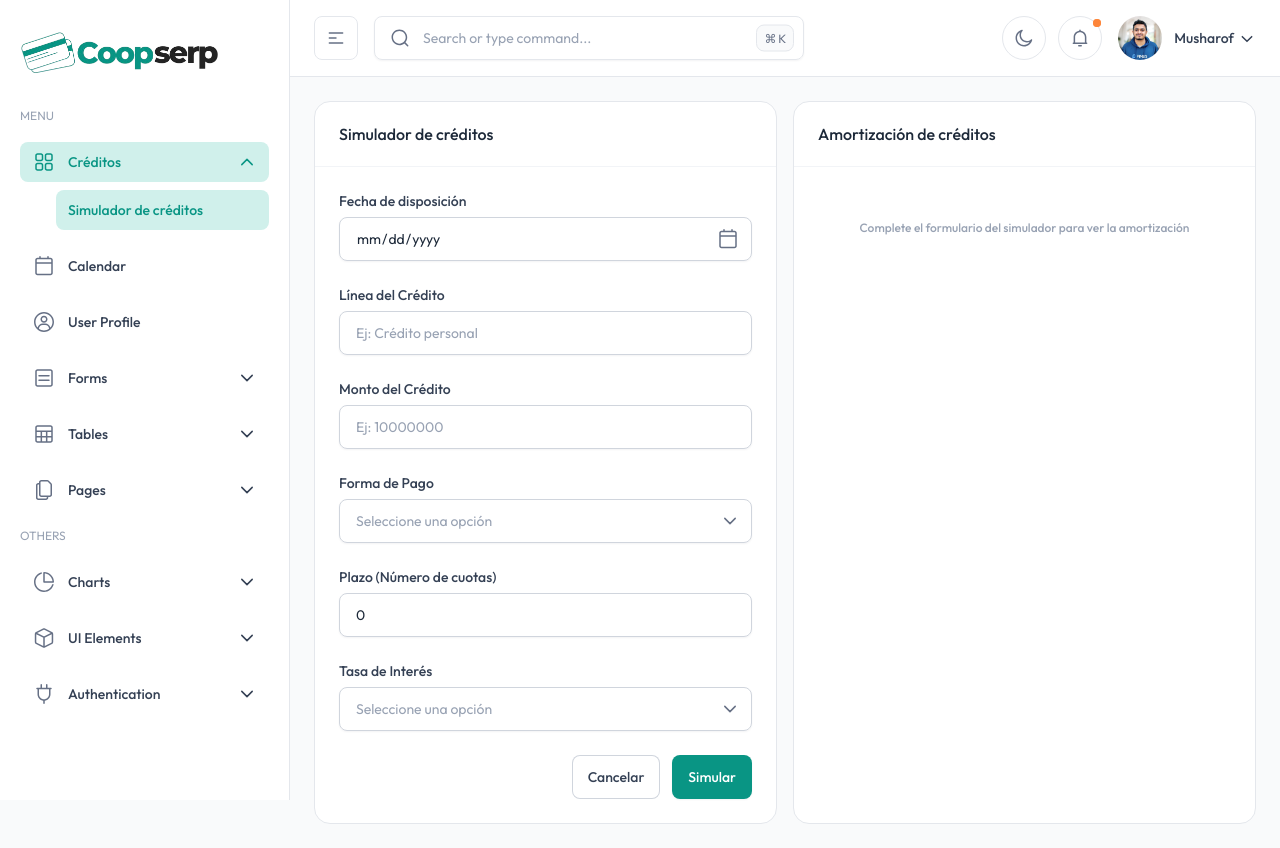
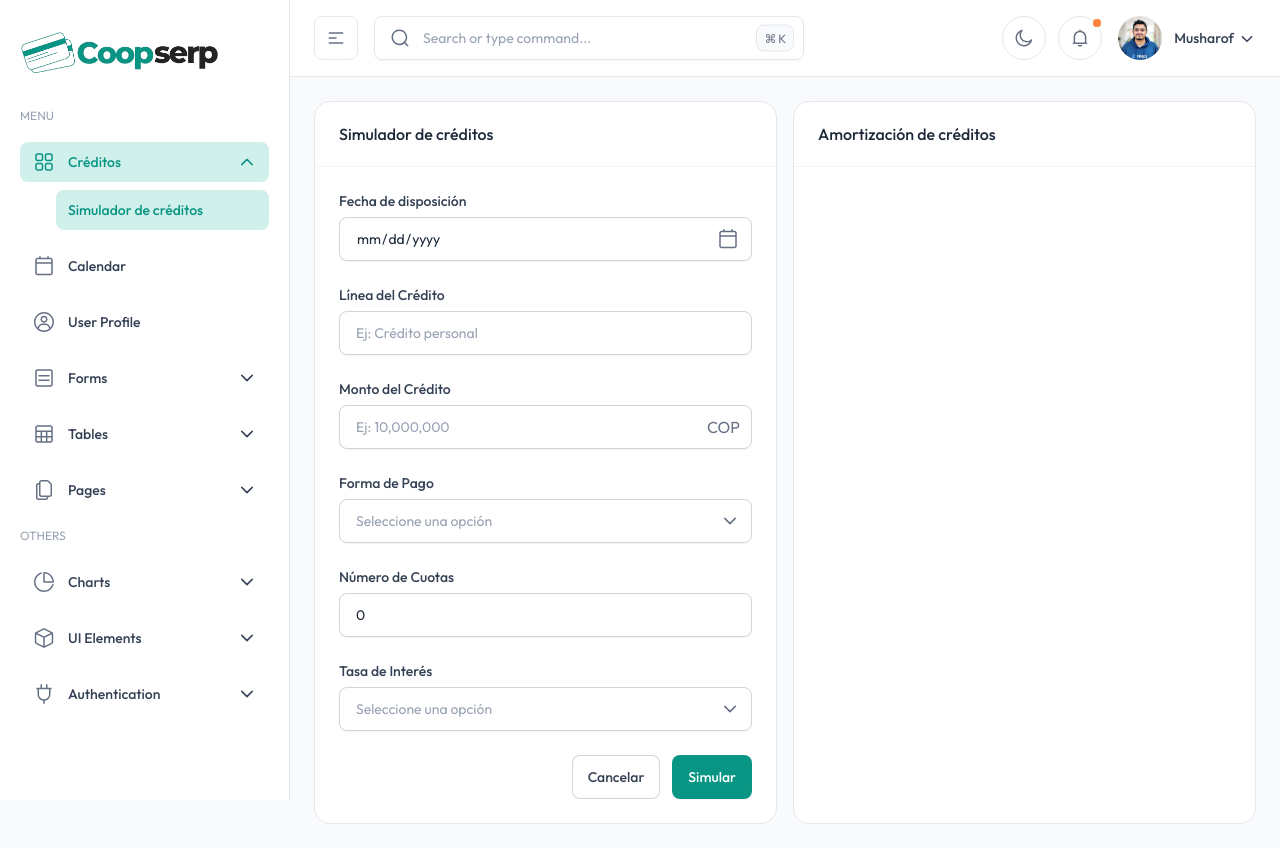
Before and after one commit to Tobarsitoo/SimuladorCredi-FrontEnd, a Next.js app: page / in a window 1280 px wide. Built offline with nearby package versions, Linux system fonts and the light colour scheme.

Commit message:
tabla y acción en el botón simulación
Se realiza las modificación respectivas en el botón simulación y en la tabla.

```diff
--- a/src/components/simluador-creditos/formulario/Inputs.tsx
+++ b/src/components/simluador-creditos/formulario/Inputs.tsx
@@ -18,18 +18,6 @@ interface FormData {
   plazo: number;
 }
 
-export default function DefaultInputs() {
-  const [formData, setFormData] = useState<FormData>({
-    date: "",
-    creditLine: "",
-    amount: "",
-    paymentMethod: "",
-    interestRate: "",
-    plazo: 0
-  });
-
-  const { closeModal } = useModal();
-
 const PAYMENT_OPTIONS = [
   { value: "Mensual", label: "Mensual" },
   { value: "Trimestral", label: "Trimestral" },
@@ -39,24 +27,69 @@ export default function DefaultInputs() {
 
 const INTEREST_RATES = [
   { value: "0", label: "0%" },
-    { value: "1.8", label: "1.8%" } // Valor decimal correcto
+  { value: "1.8", label: "1.8%" },
 ];
 
-  const handleSave = () => {
-    if (!formData.date || !formData.amount || !formData.paymentMethod) {
-      alert("Por favor complete todos los campos requeridos");
-      return;
+const calcularPlazoPorDefecto = (paymentMethod: string): number => {
+  switch (paymentMethod) {
+    case "Mensual": return 12;
+    case "Trimestral": return 4;
+    case "Semestral": return 2;
+    case "Único, al vencimiento": return 1;
+    default: return 12; // Valor por defecto
   }
-    console.log("Datos para simulación:", formData);
-    closeModal();
+};
+
+export default function DefaultInputs() {
+  const [formData, setFormData] = useState<FormData>({
+    date: "",
+    creditLine: "",
+    amount: "",
+    paymentMethod: "",
+    interestRate: "",
+    plazo: 0,
+  });
+
+  const [tableData, setTableData] = useState<{
+    monto: number;
+    tasaInteres: number;
+    plazo: number;
+    fechaInicio: string;
+  } | null>(null);
+
+  const { closeModal } = useModal();
+
+  const handleSimulate = (e: React.FormEvent) => {
+    e.preventDefault();
+    setTableData({
+      monto: Number(formData.amount),
+      tasaInteres: Number(formData.interestRate),
+      plazo: formData.plazo,
+      fechaInicio: formData.date,
+    });
+  };
+
+  const handlePaymentMethodChange = (value: string) => {
+    setFormData(prev => ({
+      ...prev,
+      paymentMethod: value,
+      plazo: prev.plazo === 0 ? calcularPlazoPorDefecto(value) : prev.plazo // Mantener el valor modificado si existe
+    }));
+  };
+
+  const handleChange = (field: keyof FormData, value: string | number) => {
+    setFormData(prev => ({ ...prev, [field]: value }));
   };
 
   return (
     <div className="grid grid-cols-1 md:grid-cols-2 gap-4 w-full h-full items-stretch">
       {/* Sección Simulador */}
       <div className="h-full">
-        <ComponentCard title="Simulador de créditos" className="h-full flex flex-col">
-          <div className="space-y-6 flex-1">
+        <ComponentCard
+          title="Simulador de créditos"
+          className="h-full flex flex-col"
+        >
+          <form onSubmit={handleSimulate} className="space-y-6 flex-1">
             {/* Campo Fecha */}
             <div>
               <Label htmlFor="date">Fecha de disposición</Label>
@@ -66,8 +99,8 @@ export default function DefaultInputs() {
                   id="date"
                   name="date"
                   value={formData.date}
-                  onChange={(e) => setFormData(prev => ({ ...prev, date: e.target.value }))}
-                  min={new Date().toISOString().split('T')[0]}
+                  onChange={(e) => handleChange("date", e.target.value)}
+                  min={new Date().toISOString().split("T")[0]}
                 />
                 <CalenderIcon className="absolute text-gray-500 -translate-y-1/2 right-3 top-1/2 dark:text-gray-400" />
               </div>
@@ -81,7 +114,7 @@ export default function DefaultInputs() {
                 id="creditLine"
                 name="creditLine"
                 value={formData.creditLine}
-                onChange={(e) => setFormData(prev => ({ ...prev, creditLine: e.target.value }))}
+                onChange={(e) => handleChange("creditLine", e.target.value)}
                 placeholder="Ej: Crédito personal"
               />
             </div>
@@ -89,16 +122,21 @@ export default function DefaultInputs() {
             {/* Campo Monto */}
             <div>
               <Label htmlFor="amount">Monto del Crédito</Label>
+              <div className="relative">
                 <Input
                   type="number"
                   id="amount"
                   name="amount"
                   value={formData.amount}
-                onChange={(e) => setFormData(prev => ({ ...prev, amount: e.target.value }))}
+                  onChange={(e) => handleChange("amount", e.target.value)}
                   min="0"
-                step={0} // Permitir cualquier valor
-                placeholder="Ej: 10000000" // Formato correcto sin comas
+                  step="100"
+                  placeholder="Ej: 10,000,000"
                 />
+                <span className="absolute text-gray-500 right-3 top-1/2 -translate-y-1/2">
+                  COP
+                </span>
+              </div>
             </div>
 
           {/* Selector Forma de Pago */}
@@ -109,40 +147,27 @@ export default function DefaultInputs() {
                   name="paymentMethod"
                   options={PAYMENT_OPTIONS}
                   value={formData.paymentMethod}
-                  onChange={(value: string) => {
-                    const calcularPlazo = (paymentMethod: string): number => {
-                      switch (paymentMethod) {
-                        case "Mensual": return 12;
-                        case "Trimestral": return 4;
-                        case "Semestral": return 2;
-                        case "Único, al vencimiento": return 1;
-                        default: return 0;
-                      }
-                    };
-                    setFormData(prev => ({
-                      ...prev,
-                      paymentMethod: value,
-                      plazo: calcularPlazo(value)
-                    }));
-                  }}
+                  onChange={handlePaymentMethodChange}
                   placeholder="Seleccione una opción"
                   className="dark:bg-dark-900"
                 />
                 <ChevronDownIcon className="absolute text-gray-500 -translate-y-1/2 pointer-events-none right-3 top-1/2 dark:text-gray-400" />
               </div>
             </div>
-            {/* Campo Plazo */}
+
+            {/* Campo Plazo Editable */}
             <div>
-              <Label htmlFor="plazo">Plazo (Número de cuotas)</Label>
+              <Label htmlFor="plazo">Número de Cuotas</Label>
               <Input
                 type="number"
                 id="plazo"
                 name="plazo"
-                value={formData.plazo}
-                onChange={(e) => setFormData(prev => ({ ...prev, plazo: Number(e.target.value) }))}
+                value={formData.plazo.toString()}
+                onChange={(e) => handleChange("plazo", parseInt(e.target.value) || 0)}
                 min="1"
                 step="1"
-                placeholder="Ej: 12"
+                placeholder={`Ej: ${calcularPlazoPorDefecto(formData.paymentMethod)}`}
+                explanation="Puede modificar el número de cuotas sugerido"
               />
             </div>
 
@@ -154,7 +179,9 @@ export default function DefaultInputs() {
                   name="interestRate"
                   options={INTEREST_RATES}
                   value={formData.interestRate}
-                  onChange={(value: string) => setFormData(prev => ({ ...prev, interestRate: value }))}
+                  onChange={(value: string) =>
+                    handleChange("interestRate", value)
+                  }
                   placeholder="Seleccione una opción"
                   className="dark:bg-dark-900"
                 />
@@ -164,26 +191,37 @@ export default function DefaultInputs() {
 
             {/* Botones */}
             <div className="flex flex-col-reverse gap-3 mt-6 sm:flex-row sm:justify-end">
-              <Button size="sm" variant="outline" onClick={closeModal}>
+              <Button
+                type="button"
+                size="sm"
+                variant="outline"
+                onClick={closeModal}
+              >
                 Cancelar
               </Button>
-              <Button size="sm" onClick={handleSave}>
+              <Button type="submit" size="sm">
                 Simular
               </Button>
             </div>
-          </div>
+          </form>
           </ComponentCard>
       </div>
 
       {/* Sección Amortización */}
       <div className="h-full">
-        <ComponentCard title="Amortización de créditos" className="h-full flex flex-col font-medium">
+        <ComponentCard
+          title="Amortización de créditos"
+          className="h-full flex flex-col font-medium"
+        >
+          {tableData && (
             <Table
-            monto={Number(formData.amount)}
-            tasaInteres={Number(formData.interestRate)}
-            plazo={formData.plazo}
-            fechaInicio={formData.date}
+              key={`${tableData.monto}-${tableData.plazo}`}
+              monto={tableData.monto}
+              tasaInteres={tableData.tasaInteres}
+              plazo={tableData.plazo}
+              fechaInicio={tableData.fechaInicio}
             />
+          )}
         </ComponentCard>
       </div>
     </div>
```
Lines whose indentation alone changed are shown as unchanged.
